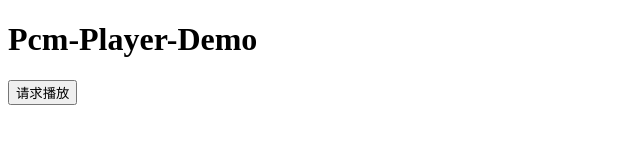
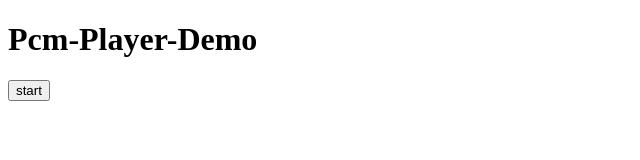
Before and after one commit to this-spring/pcm-recorder-player, a plain HTML site: page player/index.html in a window 1280 px wide. Shown: the full height of the page, 0-640 px from the left. Drawn offline with Linux system fonts and the light colour scheme.

Commit message:
update: md

```diff
--- a/player/index.html
+++ b/player/index.html
@@ -3,7 +3,7 @@
  * @Company: kaochong
  * @Date: 2020-04-02 22:07:19
  * @LastEditors: xiuquanxu
- * @LastEditTime: 2020-04-05 00:00:40
+ * @LastEditTime: 2020-04-05 00:34:52
  -->
 <!DOCTYPE html>
 <html lang="en">
@@ -14,7 +14,7 @@
 </head>
 <body>
     <h1>Pcm-Player-Demo</h1>
-    <button onclick="start()">请求播放</button>
+    <button onclick="start()">start</button>
 </body>
 </html>
 <script src="pcm-player.js" type="text/javascript"></script>
```
Also changed, not shown: recorder/index.html (+1 -1 lines), README.md.
